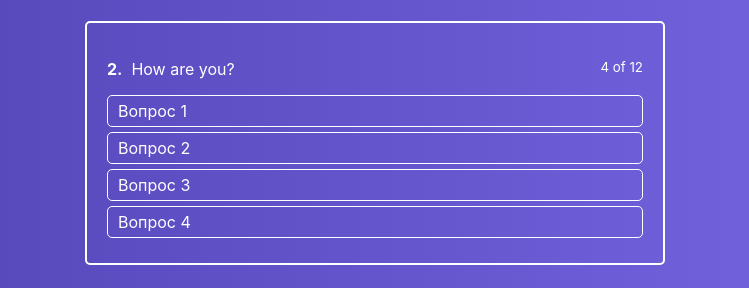
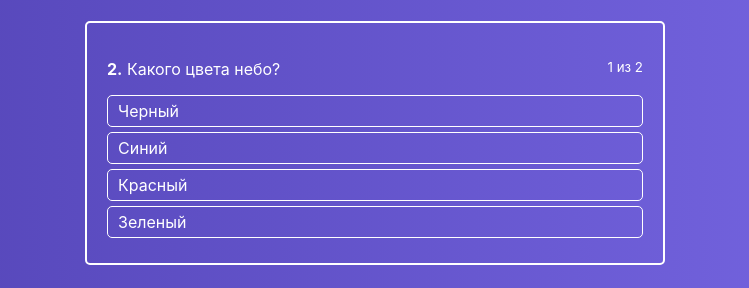
Before and after one commit to Slava37/react-presentation, a React app: page / in a window 1280 px wide. Shown: the part 161-449 px from the top of the page, without its empty margins (265-1014 px from the left). Built offline with nearby package versions, Linux system fonts and the light colour scheme.

Commit message:
Quiz is working

```diff
--- a/public/index.html
+++ b/public/index.html
@@ -19,7 +19,8 @@
       work correctly both with client-side routing and a non-root public URL.
       Learn how to configure a non-root public URL by running `npm run build`.
     -->
-    <title>React App</title>
+    <link href="https://stackpath.bootstrapcdn.com/font-awesome/4.7.0/css/font-awesome.min.css" rel="stylesheet" integrity="sha384-wvfXpqpZZVQGK6TAh5PVlGOfQNHSoD2xbE+QkPxCAFlNEevoEH3Sl0sibVcOQVnN" crossorigin="anonymous">
+    <title>Quiz App</title>
   </head>
   <body>
     <noscript>
--- a/src/components/ActiveQuiz/ActiveQuiz.js
+++ b/src/components/ActiveQuiz/ActiveQuiz.js
@@ -7,14 +7,16 @@ import AnswersList from './AnswersList/AnswersList';
         <p className={classes.Question}>
             <span>
                 <strong>2.</strong>&nbsp;
-                How are you?
+                {props.question}
             </span>
 
-            <small>4 of 12</small>
+            <small>{props.answerNumber} из {props.quizLength}</small>
         </p>
 
         <AnswersList
             answers={props.answers}
+            onAnswerClick={props.onAnswerClick}
+            state = {props.state}
         />
     </div>
 )
--- a/src/components/ActiveQuiz/AnswersList/AnswerItem/AnswerItem.js
+++ b/src/components/ActiveQuiz/AnswersList/AnswerItem/AnswerItem.js
@@ -2,9 +2,17 @@ import React from 'react';
 import classes from './AnswerItem.module.css'
 
 const AnswerItem = props => {
+
+    const cls = [classes.AnswerItem];
+
+    if(props.state){
+        cls.push(classes[props.state]);
+    }
     return (
-        <li className={classes.AnswerItem}>
-            { props.answer.text }
+        <li className={cls.join(' ')}
+            onClick={() => props.onAnswerClick(props.answer.id)}
+        >
+            {props.answer.text}
         </li>
     )
 }
--- a/src/components/ActiveQuiz/AnswersList/AnswerItem/AnswerItem.module.css
+++ b/src/components/ActiveQuiz/AnswersList/AnswerItem/AnswerItem.module.css
@@ -10,3 +10,11 @@
     background: rgba(255, 255, 255, .2);
     transition: background .3s ease-in-out;
 }
+
+.AnswerItem.success {
+    background: rgba(161, 240, 69, .7);
+}
+
+.AnswerItem.error {
+    background: rgba(240, 87, 108, .7);
+}
--- a/src/components/ActiveQuiz/AnswersList/AnswersList.js
+++ b/src/components/ActiveQuiz/AnswersList/AnswersList.js
@@ -10,6 +10,8 @@ const AnswersList = props => {
                     <AnswerItem
                         key={index}
                         answer={answer}
+                        onAnswerClick={props.onAnswerClick}
+                        state={props.state ? props.state[answer.id] : null}
                     />
                 )
             })}
--- /dev/null
+++ b/src/components/FinishedQuiz/FinishedQuiz.js
@@ -0,0 +1,47 @@
+import React from 'react'
+import classes from './FinishedQuiz.module.css'
+import Button from '../UI/Button/Button'
+
+const FinishedQuiz = props => {
+    const successCount = Object.keys(props.results).reduce((total, key) => {
+        if(props.results[key] === 'success'){
+            total++;
+        }
+
+        return total;
+    }, 0);
+
+    return(
+        <div className={classes.FinishedQuiz}>
+            <ul>
+                { props.quiz.map((quizItem, index) => {
+
+                    const cls = [
+                        'fa',
+                        props.results[quizItem.id] === 'error' ? 'fa-times' : 'fa-check',
+                        classes[props.results[quizItem.id]]
+                    ]
+
+                    return(
+                        <li
+                            key={index}
+                        >
+                            <strong>{index + 1}</strong>&nbsp;
+                            {quizItem.question}
+                            <i className={cls.join(' ')}></i>
+                        </li>
+                    )
+                }) }
+            </ul>
+
+            <p>Правильно {successCount} из {props.quiz.length}</p>
+
+            <div>
+            <Button onClick={props.onRetry} type='primary'>Повторить</Button>
+            <Button type='success'>Перейти в список тестов</Button>
+            </div>
+        </div>
+    )
+}
+
+export default FinishedQuiz;
--- /dev/null
+++ b/src/components/FinishedQuiz/FinishedQuiz.module.css
@@ -0,0 +1,26 @@
+.FinishedQuiz {
+    padding: 20px;
+    color: #fff;
+    border: 2px solid #fff;
+    border-radius: 5px;
+    box-sizing: border-box;
+    marging: 0 10px;
+}
+
+.FinishedQuiz ul {
+    list-style: none;
+    padding: 0;
+    margin: 0;
+}
+
+.FinishedQuiz ul li i{
+    margin-left: 10px;
+}
+
+.success {
+    color: rgba(161, 240, 69, .7);
+}
+
+.error {
+    color: rgba(240, 87, 108, .7);
+}
--- /dev/null
+++ b/src/components/UI/Button/Button.js
@@ -0,0 +1,22 @@
+import React from 'react';
+import classes from './Button.module.css'
+
+const Button = props => {
+
+    const cls = [
+        classes.Button,
+        classes[props.type]
+    ]
+
+    return (
+        <button
+            onClick={props.onClick}
+            className={cls.join(' ')}
+            disabled={props.disabled}
+        >
+            {props.children}
+        </button>
+    )
+}
+
+export default Button;
--- /dev/null
+++ b/src/components/UI/Button/Button.module.css
@@ -0,0 +1,38 @@
+.Button {
+    display: inline-block;
+    padding: 10px 20px;
+    border-radius: 4px;
+    border: 1px solid #ccc;
+    color: #000;
+    margin-right: 15px;
+    text-transform: uppercase;
+    font-weight: bold;
+    font-size: 12px;
+}
+
+.Button:focus{
+    outline: none;
+}
+
+.Button:active {
+    box-shadow: inset 2px 2px 1px rgba(0, 0, 0, .3);
+}
+
+.Button:disabled {
+    background: #ccc;
+    color: #000;
+    cursor: not-allowed;
+}
+
+.success {
+    background: rgba(161, 240, 69, 1);
+}
+
+.error {
+    background: rgba(240, 87, 108, 1);
+}
+
+.primary {
+    background: #2884f6;
+    color: #fff;
+}
--- a/src/containers/Quiz/Quiz.js
+++ b/src/containers/Quiz/Quiz.js
@@ -1,19 +1,97 @@
 import React, {Component} from 'react'
 import classes from './Quiz.module.css'
 import ActiveQuiz from '../../components/ActiveQuiz/ActiveQuiz'
+import FinishedQuiz from '../../components/FinishedQuiz/FinishedQuiz'
 
 class Quiz extends Component {
     state = {
+        results: {}, // { [id]: success error }
+        activeQuestion: 0,
+        answerState: null, // { [id]: 'success' or 'error' }
+        isFinished: false,
         quiz: [
             {
+                id: 1,
+                rightAnswerId: 2,
+                question: 'Какого цвета небо?',
                 answers: [
-                    {text: 'Вопрос 1'},
-                    {text: 'Вопрос 2'},
-                    {text: 'Вопрос 3'},
-                    {text: 'Вопрос 4'}
+                    {id: 1, text: 'Черный'},
+                    {id: 2, text: 'Синий'},
+                    {id: 3, text: 'Красный'},
+                    {id: 4, text: 'Зеленый'}
+                ]
+            },
+            {
+                id: 2,
+                rightAnswerId: 1,
+                question: 'Лучший язык программирования?',
+                answers: [
+                    {id: 1, text: 'Жаба'},
+                    {id: 2, text: 'Си с решеточкой'},
+                    {id: 3, text: 'Язык пещерных эльфов'},
+                    {id: 4, text: 'Пыха'}
                 ]
             }
         ]
+    }
+
+    onAnswerClickHandler = (answerId) => {
+            if(this.state.answerState){
+                const key = Object.keys(this.state.answerState)[0];
+                if(this.state.answerState[key] === 'success'){
+                    return;
+                }
+            }
+
+        const question = this.state.quiz[this.state.activeQuestion];
+            const results = this.state.results;
+
+        if (question.rightAnswerId === answerId) {
+            if(!results[question.id]){
+                results[question.id] = 'success'
+            }
+
+            this.setState({
+                answerState: {[answerId]: 'success'}
+            });
+
+            const timeout = window.setTimeout(() => {
+                if (this.isQuizFinished()) {
+                   this.setState({
+                       isFinished: true
+                   });
+                } else {
+                    this.setState({
+                        activeQuestion: this.state.activeQuestion + 1,
+                        answerState: null
+                    });
+                }
+
+                window.clearTimeout(timeout);
+            }, 500);
+
+
+        } else {
+            results[question.id] = 'error';
+            this.setState({
+                answerState: {[answerId]: 'error'},
+                results
+            });
+        }
+    };
+
+    isQuizFinished() {
+        return this.state.activeQuestion + 1 === this.state.quiz.length;
+    }
+
+    retryHandler = () => {
+        this.setState({
+            activeQuestion: 0,
+            answerState: null,
+            isFinished: false,
+            results: {}
+
+        });
     }
 
     render() {
@@ -22,9 +100,22 @@ class Quiz extends Component {
                 <div className={classes.QuizWrapper}>
                     <h1>Ответьте на все вопросы</h1>
 
-                    <ActiveQuiz
-                        answers={this.state.quiz[0].answers}
-                    />
+                    {
+                        this.state.isFinished
+                            ? <FinishedQuiz
+                                results={this.state.results}
+                                quiz={this.state.quiz}
+                                onRetry={this.retryHandler}
+                            />
+                            : <ActiveQuiz
+                                answers={this.state.quiz[this.state.activeQuestion].answers}
+                                question={this.state.quiz[this.state.activeQuestion].question}
+                                onAnswerClick={this.onAnswerClickHandler}
+                                quizLength={this.state.quiz.length}
+                                answerNumber={this.state.activeQuestion + 1}
+                                state={this.state.answerState}
+                            />
+                    }
                 </div>
             </div>
         )
```
